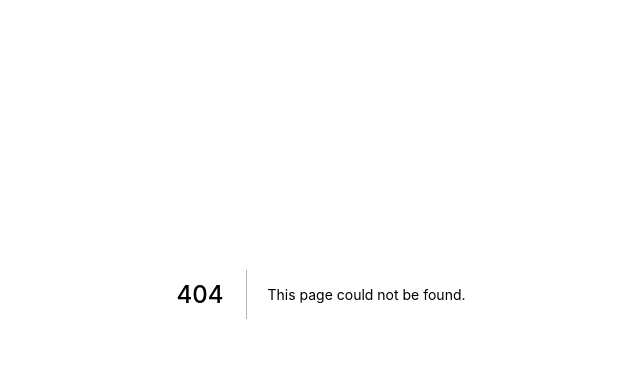
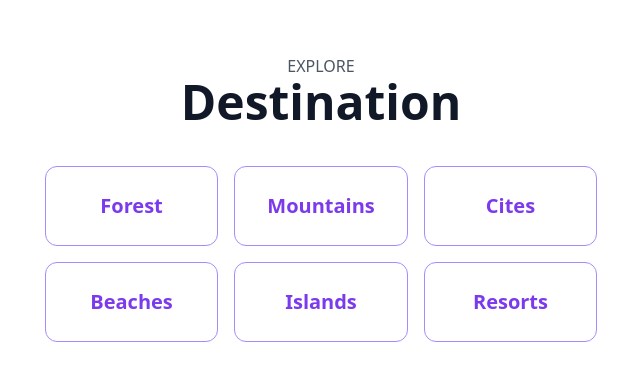
Before and after one commit to earth1168/Travel-Landing-Page, a Next.js app: page /Destination in a window 1280 px wide. Before the commit this address had no page. Shown: the part 106-486 px from the top of the page, without its empty margins (319-959 px from the left). Built offline with nearby package versions, Linux system fonts and the light colour scheme.

Commit message:
Add Notify and Destination section

```diff
--- /dev/null
+++ b/components/Notify.tsx
@@ -0,0 +1,20 @@
+import React from 'react'
+
+function Notify() {
+  return (
+    <div className="mx-auto my-20 flex h-auto w-11/12 flex-col items-center justify-center rounded-md bg-violet-400 p-8 shadow-xl">
+      <h1 className="w-3/4 text-center text-5xl font-semibold text-white md:text-6xl">
+        Don't Miss The 50% Discount If You Register Today{' '}
+      </h1>
+      <p className="my-10 w-3/4 text-center text-base text-white md:text-xl">
+        Lorem ipsum, dolor sit amet consectetur adipisicing elit. Atque
+        voluptatum excepturi ad dolorum placeat doloribus?
+      </p>
+      <button className="h-14 rounded-md border border-white px-10 text-xl text-white hover:border-none hover:bg-violet-900 ">
+        Register
+      </button>
+    </div>
+  )
+}
+
+export default Notify
--- /dev/null
+++ b/pages/Destination.tsx
@@ -0,0 +1,50 @@
+import React from "react";
+
+function Destination() {
+  return (
+    <div className="my-40 mx-auto">
+      <div>
+        <p className="text-center text-base uppercase text-gray-600">Explore</p>
+        <h1 className="text-center text-5xl font-bold text-gray-900">
+          Destination
+        </h1>
+      </div>
+      <div className="mt-10 mb-10 flex flex-col items-center justify-center">
+        <div className="grid grid-cols-2 gap-4 md:grid-cols-3 ">
+          <div className="group flex h-20 w-auto cursor-pointer items-center justify-center gap-8 rounded-xl border border-violet-400 px-8 hover:bg-violet-600 hover:shadow-xl ">
+            <h1 className="text-xl font-semibold text-violet-600 group-hover:text-white">
+              Forest
+            </h1>
+          </div>
+          <div className="group flex h-20 w-auto cursor-pointer items-center justify-center gap-8 rounded-xl border border-violet-400 px-8 hover:bg-violet-600 hover:shadow-xl ">
+            <h1 className="text-xl font-semibold text-violet-600 group-hover:text-white">
+              Mountains
+            </h1>
+          </div>
+          <div className="group flex h-20 w-auto cursor-pointer items-center justify-center gap-8 rounded-xl border border-violet-400 px-8 hover:bg-violet-600 hover:shadow-xl ">
+            <h1 className="text-xl font-semibold text-violet-600 group-hover:text-white">
+              Cites
+            </h1>
+          </div>
+          <div className="group flex h-20 w-auto cursor-pointer items-center justify-center gap-8 rounded-xl border border-violet-400 px-8 hover:bg-violet-600 hover:shadow-xl ">
+            <h1 className="text-xl font-semibold text-violet-600 group-hover:text-white">
+              Beaches
+            </h1>
+          </div>
+          <div className="group flex h-20 w-auto cursor-pointer items-center justify-center gap-8 rounded-xl border border-violet-400 px-8 hover:bg-violet-600 hover:shadow-xl ">
+            <h1 className="text-xl font-semibold text-violet-600 group-hover:text-white">
+              Islands
+            </h1>
+          </div>
+          <div className="group flex h-20 w-auto cursor-pointer items-center justify-center gap-8 rounded-xl border border-violet-400 px-8 hover:bg-violet-600 hover:shadow-xl ">
+            <h1 className="text-xl font-semibold text-violet-600 group-hover:text-white">
+              Resorts
+            </h1>
+          </div>
+        </div>
+      </div>
+    </div>
+  );
+}
+
+export default Destination;
--- a/pages/index.tsx
+++ b/pages/index.tsx
@@ -4,6 +4,8 @@ import Image from "next/image";
 import Navbar from "../components/Navbar";
 import MainPage from "./MainPage";
 import Services from "./Services";
+import Destination from "./Destination";
+import Notify from "../components/Notify";
 
 const Home: NextPage = () => {
   return (
@@ -15,6 +17,8 @@ const Home: NextPage = () => {
       <Navbar />
       <MainPage />
       <Services />
+      <Destination />
+      <Notify />
     </div>
   );
 };
```
Also changed, not shown: components/Footer.tsx (added).
